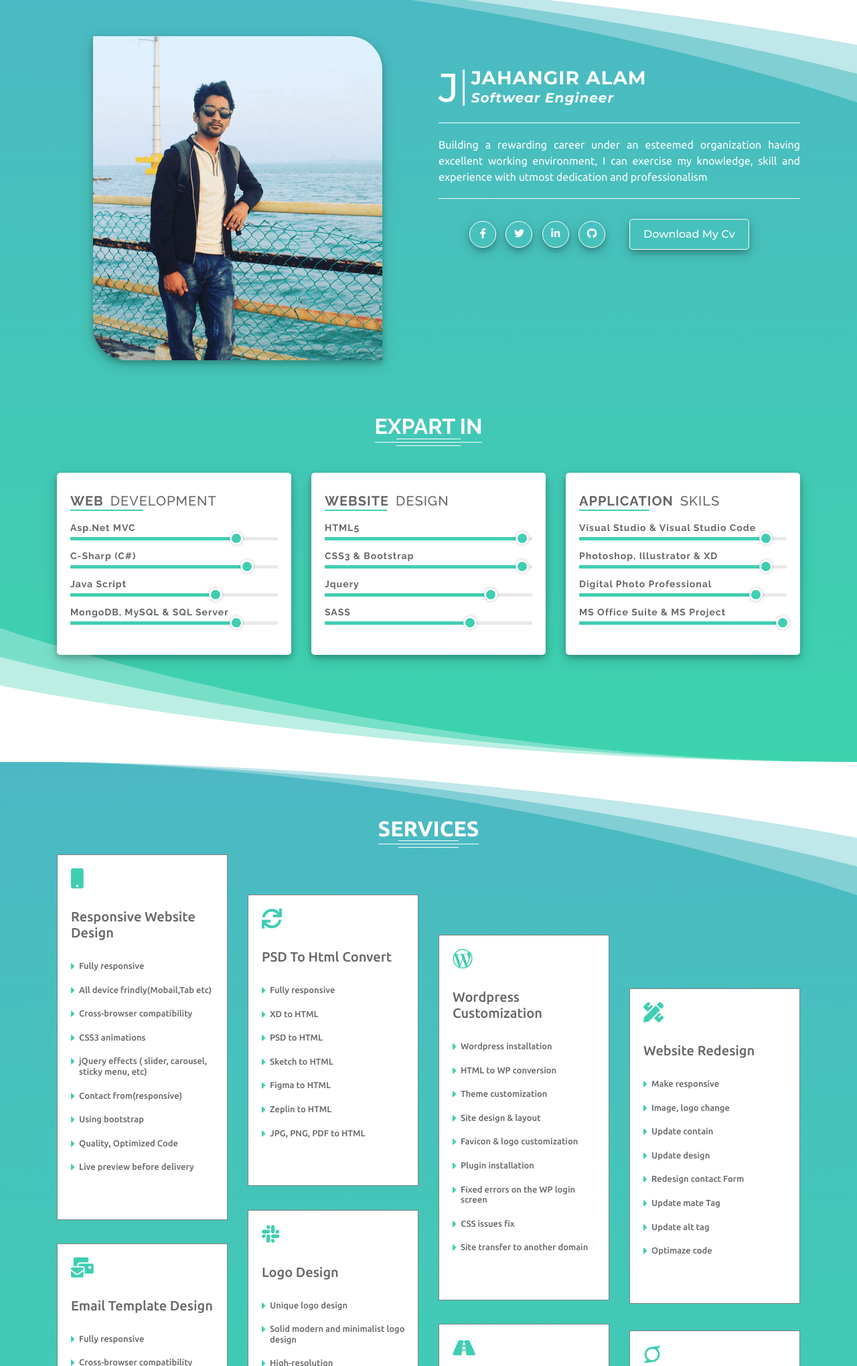
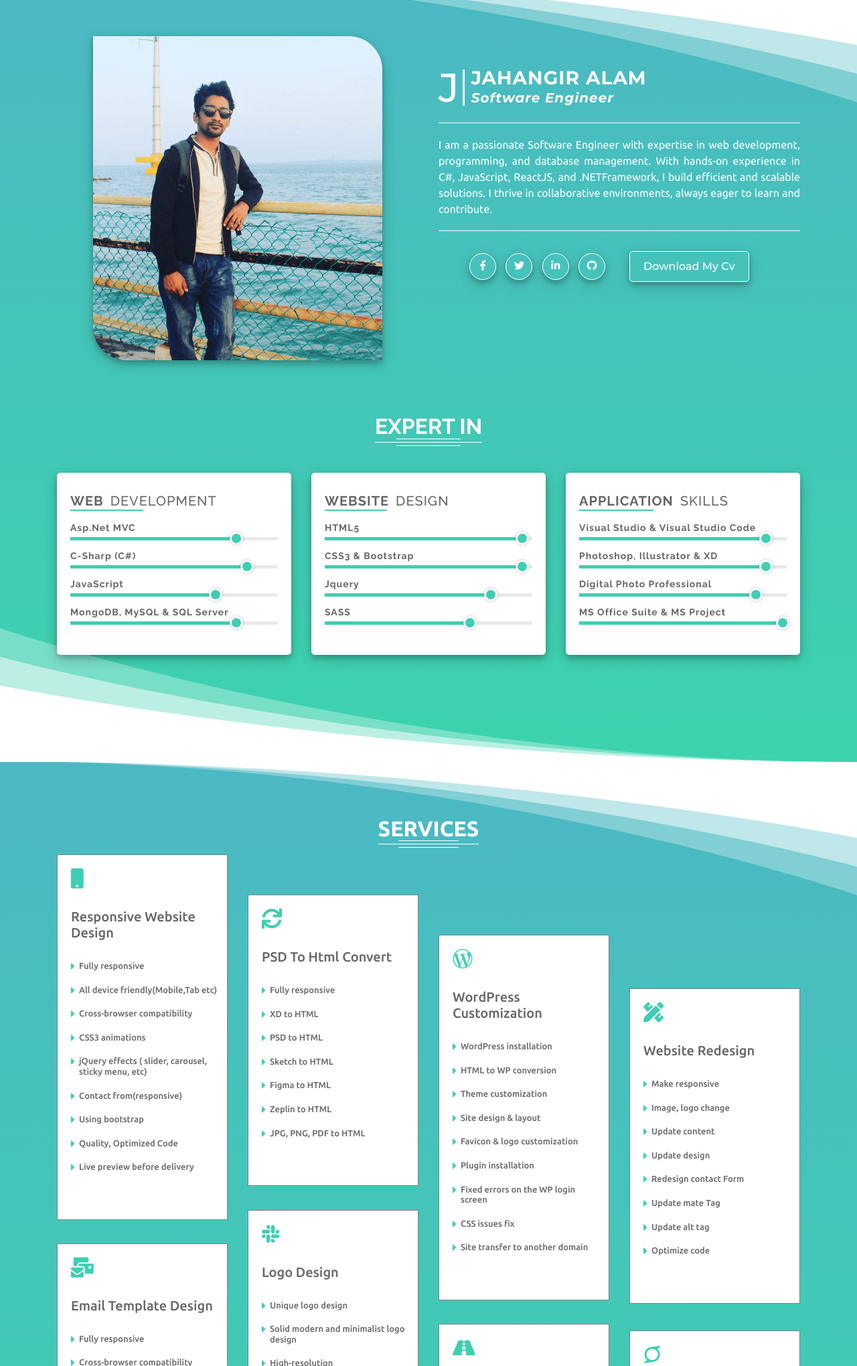
Before and after one commit to Codenax/jahangir.coder, a plain HTML site: page index.html in a window 1280 px wide. Shown: the part 760-2800 px from the top of the page at 67% size. Drawn offline with Linux system fonts and the light colour scheme.

Commit message:
Update index.html
spelling check

```diff
--- a/index.html
+++ b/index.html
@@ -83,7 +83,7 @@
                 <div class="col-md-6 top-heading wow fadeInLeftBig " data-wow-duration="1.5s" data-wow-delay="0s">
                     <div class="contain ">
                         <h2 class="font-w-7 jb-tt-u ">Hi, I am Jahangir</h2>
-                        <h3 class="font-w-7 jb-tt-u jb-mt-2 jb-mb-1">i'm a Softwear Engineer</h3>
+                        <h3 class="font-w-7 jb-tt-u jb-mt-2 jb-mb-1">i'm a Software Engineer</h3>
                         <h5 class="font-w-7 jb-tt-c ">let's make something great together !</h5>
 
                         <a class="btn-g-cu-4 jb-tt-u jb-text-c jb-mt-3 jb-dis-ib"
@@ -128,13 +128,11 @@
                         </div>
                         <div class="name-title jb-text-l">
                             <h3 class="jb-tt-u  font-w-7">jahangir alam</h3>
-                            <h4 class="jb-tt-c  font-w-7">Softwear Engineer</h4>
+                            <h4 class="jb-tt-c  font-w-7">Software Engineer</h4>
                         </div>
                     </div>
                     <div class="jb-text-j jb-mt-2 jb-ptb-2 jb-ml-a jb-mr-a jb-mt-2 career-path">
-                        <p>Building a rewarding career under an esteemed organization having excellent working
-                            environment,
-                            I can exercise my knowledge, skill and experience with utmost dedication and professionalism
+                        <p>I am a passionate Software Engineer with expertise in web development, programming, and database management. With hands-on experience in C#, JavaScript, ReactJS, and .NETFramework, I build efficient and scalable solutions. I thrive in collaborative environments, always eager to learn and contribute.
                         </p>
 
                     </div>
@@ -166,7 +164,7 @@
             <div class="row expart-in heading-wh">
                 <div class="col-lg-12">
                     <div class=" jb-text-c jb-mt-8 wow fadeIn" data-wow-duration="3s" data-wow-delay="0s">
-                        <h2 class="jb-tt-u  font-w-7">expart in</h2>
+                        <h2 class="jb-tt-u  font-w-7">Expert In</h2>
                     </div>
                 </div>
                 <div class="col-lg-4 wow fadeInLeftBig " data-wow-duration="1.5s" data-wow-delay="0s">
@@ -190,7 +188,7 @@
                             </div>
                         </div>
                         <div class="progress-items ">
-                            <h5 class="jb-tt-c  font-w-5"><strong>Java Script</strong> </h5>
+                            <h5 class="jb-tt-c  font-w-5"><strong>JavaScript</strong> </h5>
                             <div class="progress">
                                 <div class="progress-bar" data-progress="70" style="width: 70%;">
                                     <span></span>
@@ -248,7 +246,7 @@
 
                 <div class="col-lg-4 wow fadeInRightBig " data-wow-duration="1.5s" data-wow-delay="0s">
                     <div class="espert-in-item ">
-                        <h4 class="jb-tt-u  font-w-5 "><strong>Application</strong>Skils</h4>
+                        <h4 class="jb-tt-u  font-w-5 "><strong>Application</strong>Skills</h4>
                         <!--Pprogress-items-1 -->
                         <div class="progress-items ">
                             <h5 class="jb-tt-c  font-w-5"><strong>Visual Studio & Visual Studio Code</strong> </h5>
@@ -314,7 +312,7 @@
                                         <h5>Fully responsive</h5>
                                     </li>
                                     <li><i class="fas fa-caret-right"></i>
-                                        <h5>All device frindly(Mobail,Tab etc)</h5>
+                                        <h5>All device friendly(Mobile,Tab etc)</h5>
                                     </li>
                                     <li><i class="fas fa-caret-right"></i>
                                         <h5>Cross-browser compatibility</h5>
@@ -390,11 +388,11 @@
                             <div class="skew-style-border ">
                                 <i class="fab fa-wordpress-simple"></i>
                             </div>
-                            <h3 class="title  jb-mtb-3">Wordpress customization</h3>
+                            <h3 class="title  jb-mtb-3">WordPress customization</h3>
                             <div class="list">
                                 <ul>
                                     <li><i class="fas fa-caret-right"></i>
-                                        <h5>Wordpress installation</h5>
+                                        <h5>WordPress installation</h5>
                                     </li>
                                     <li><i class="fas fa-caret-right"></i>
                                         <h5>HTML to WP conversion</h5>
@@ -445,7 +443,7 @@
                                         <h5>Image, logo change</h5>
                                     </li>
                                     <li><i class="fas fa-caret-right"></i>
-                                        <h5>Update contain</h5>
+                                        <h5>Update content</h5>
                                     </li>
                                     <li><i class="fas fa-caret-right"></i>
                                         <h5>Update design</h5>
@@ -460,7 +458,7 @@
                                         <h5>Update alt tag</h5>
                                     </li>
                                     <li><i class="fas fa-caret-right"></i>
-                                        <h5>Optimaze code</h5>
+                                        <h5>Optimize code</h5>
                                     </li>
                                 </ul>
                             </div>
@@ -644,7 +642,7 @@
             <div class="row">
                 <div class=" col-lg-12 jb-mb-3 wow fadeIn" data-wow-duration="3s" data-wow-delay="0s">
                     <div class=" jb-text-c ">
-                        <h2 class="jb-tt-u  font-w-7">Clint review</h2>
+                        <h2 class="jb-tt-u  font-w-7">Client review</h2>
                     </div>
                 </div>
                 <div class="col-lg-9 jb-ml-a jb-mr-a">
@@ -933,7 +931,7 @@
                                             </div>
 
                                             <div class="col-lg-12 massage_area">
-                                                <label for="name">Massage</label>
+                                                <label for="name">Message</label>
                                                 <textarea id="Message" name="message" class="form-control"
                                                     rows="4"></textarea>
                                             </div>
```
